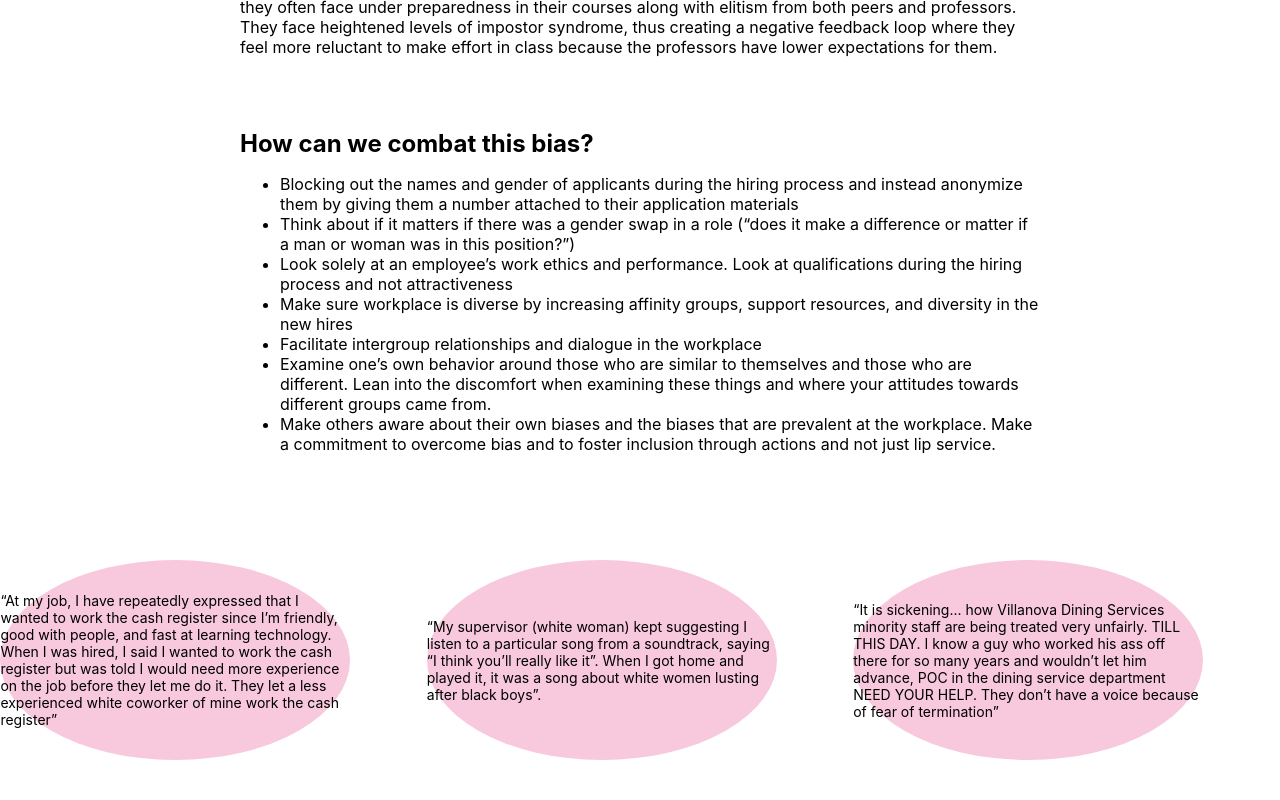
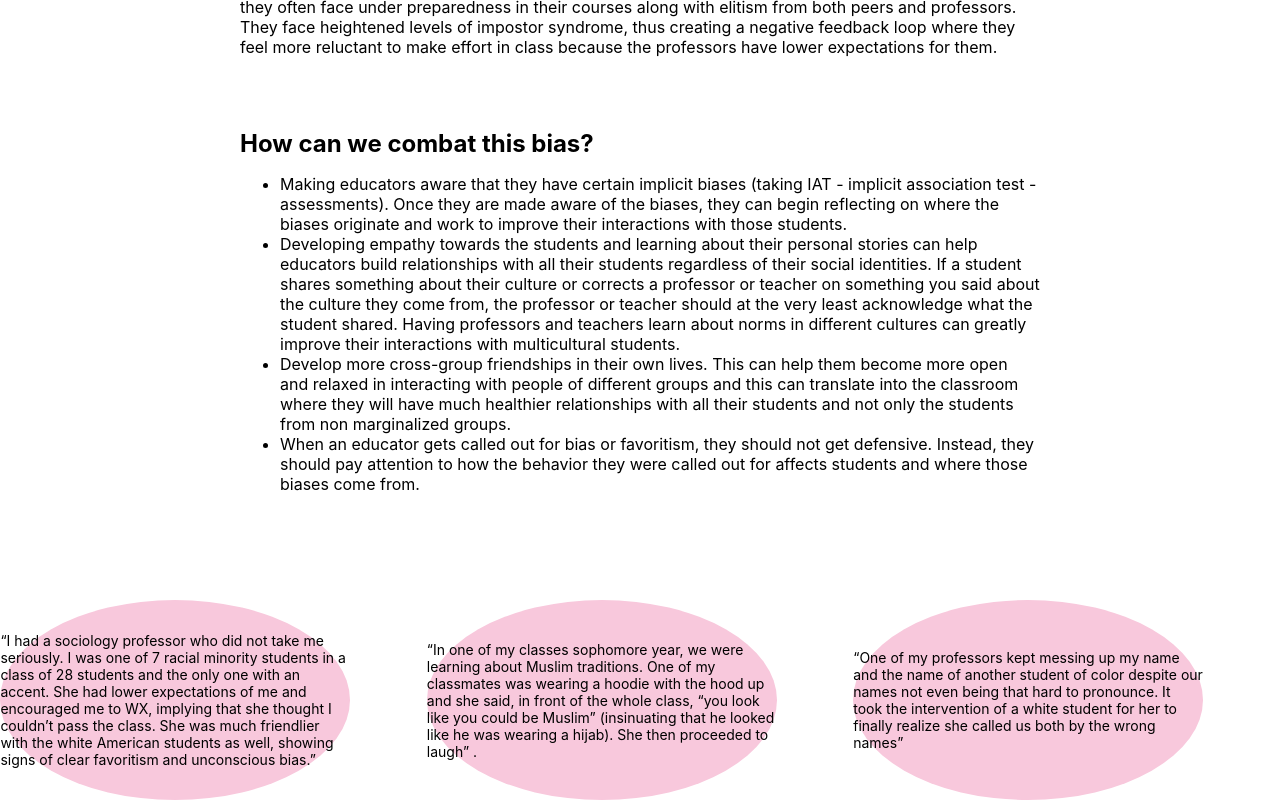
Before and after one commit to camtaylor2/fixed_BiasA, a React (Create React App) app in the folder my-app/: page /classroom in a window 1280 px wide. Shown: the part 660-1460 px from the top of the page. Before the commit the page ends 1420 px from the top, so only its background shows below. Built offline with nearby package versions, Linux system fonts and the light colour scheme.

Commit message:
Updated the testimonials for the Classroom page

```diff
--- a/my-app/src/Classroom.jsx
+++ b/my-app/src/Classroom.jsx
@@ -19,24 +19,21 @@ function Classroom() {
         <div className="Section">
           <h1 className="Title">How can we combat this bias?</h1>
           <ul className="BulletPoints">
-            <li>Blocking out the names and gender of applicants during the hiring process and instead anonymize them by giving them a number attached to their application materials</li>
-            <li>Think about if it matters if there was a gender swap in a role (“does it make a difference or matter if a man or woman was in this position?”)</li>
-            <li>Look solely at an employee’s work ethics and performance. Look at qualifications during the hiring process and not attractiveness</li>
-            <li>Make sure workplace is diverse by increasing affinity groups, support resources, and diversity in the new hires</li>
-            <li>Facilitate intergroup relationships and dialogue in the workplace</li>
-            <li>Examine one’s own behavior around those who are similar to themselves and those who are different. Lean into the discomfort when examining these things and where your attitudes towards different groups came from.</li>
-            <li>Make others aware about their own biases and the biases that are prevalent at the workplace. Make a commitment to overcome bias and to foster inclusion through actions and not just lip service.</li>
+            <li>Making educators aware that they have certain implicit biases (taking IAT - implicit association test - assessments). Once they are made aware of the biases, they can begin reflecting on where the biases originate and work to improve their interactions with those students. </li>
+            <li>Developing empathy towards the students and learning about their personal stories can help educators build relationships with all their students regardless of their social identities. If a student shares something about their culture or corrects a professor or teacher on something you said about the culture they come from, the professor or teacher should at the very least acknowledge what the student shared. Having professors and teachers learn about norms in different cultures can greatly improve their interactions with multicultural students. </li>
+            <li>Develop more cross-group friendships in their own lives. This can help them become more open and relaxed in interacting with people of different groups and this can translate into the classroom where they will have much healthier relationships with all their students and not only the students from non marginalized groups.</li>
+            <li>When an educator gets called out for bias or favoritism, they should not get defensive. Instead, they should pay attention to how the behavior they were called out for affects students and where those biases come from.</li>
           </ul>
         </div>
         <div className="CircleContainer">
           <div className="Circle">
-            <p>“At my job, I have repeatedly expressed that I wanted to work the cash register since I’m friendly, good with people, and fast at learning technology. When I was hired, I said I wanted to work the cash register but was told I would need more experience on the job before they let me do it. They let a less experienced white coworker of mine work the cash register”</p>
+            <p>“I had a sociology professor who did not take me seriously. I was one of 7 racial minority students in a class of 28 students and the only one with an accent. She had lower expectations of me and encouraged me to WX, implying that she thought I couldn’t pass the class. She was much friendlier with the white American students as well, showing signs of clear favoritism and unconscious bias.”</p>
           </div>
           <div className="Circle">
-            <p>“My supervisor (white woman) kept suggesting I listen to a particular song from a soundtrack, saying “I think you’ll really like it”. When I got home and played it, it was a song about white women lusting after black boys”.</p>
+            <p>“In one of my classes sophomore year, we were learning about Muslim traditions. One of my classmates was wearing a hoodie with the hood up and she said, in front of the whole class, “you look like you could be Muslim” (insinuating that he looked like he was wearing a hijab). She then proceeded to laugh” .</p>
           </div>
           <div className="Circle">
-            <p>“It is sickening... how Villanova Dining Services minority staff are being treated very unfairly. TILL THIS DAY. I know a guy who worked his ass off there for so many years and wouldn’t let him advance, POC in the dining service department NEED YOUR HELP. They don’t have a voice because of fear of termination”</p>
+            <p>“One of my professors kept messing up my name and the name of another student of color despite our names not even being that hard to pronounce. It took the intervention of a white student for her to finally realize she called us both by the wrong names”</p>
           </div>
         </div>
       </div>
```
